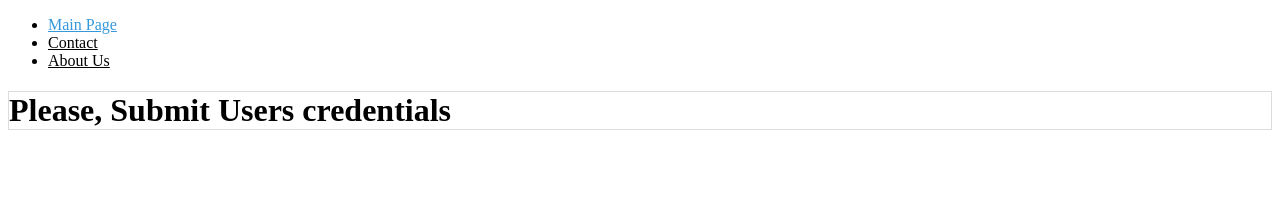
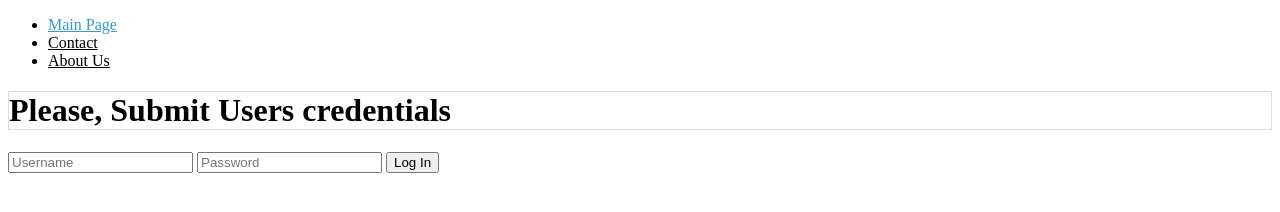
Before and after one commit to DachiS/Homework3, a plain HTML site: page index.html in a window 1280 px wide. Drawn offline with Linux system fonts and the light colour scheme.

Commit message:
last details

```diff
--- a/index.html
+++ b/index.html
@@ -27,8 +27,15 @@
     <h1>
         Please, Submit Users credentials
     </h1>
-    <form>
-
+    <form action="./contact.html">
+        <input type="text" name="UserName" placeholder="Username">
+        <input type="password" name="Password" placeholder="Password">
+        <button onclick="myFunc1()">Log In</button>
+        <script>
+            function myFunc1(){
+                alert("Credentials are correct! Welcome!")
+            }
+        </script>
     </form>
 </body>
 </html>
```
Also changed, not shown: contact.html (+5 -0 lines).
